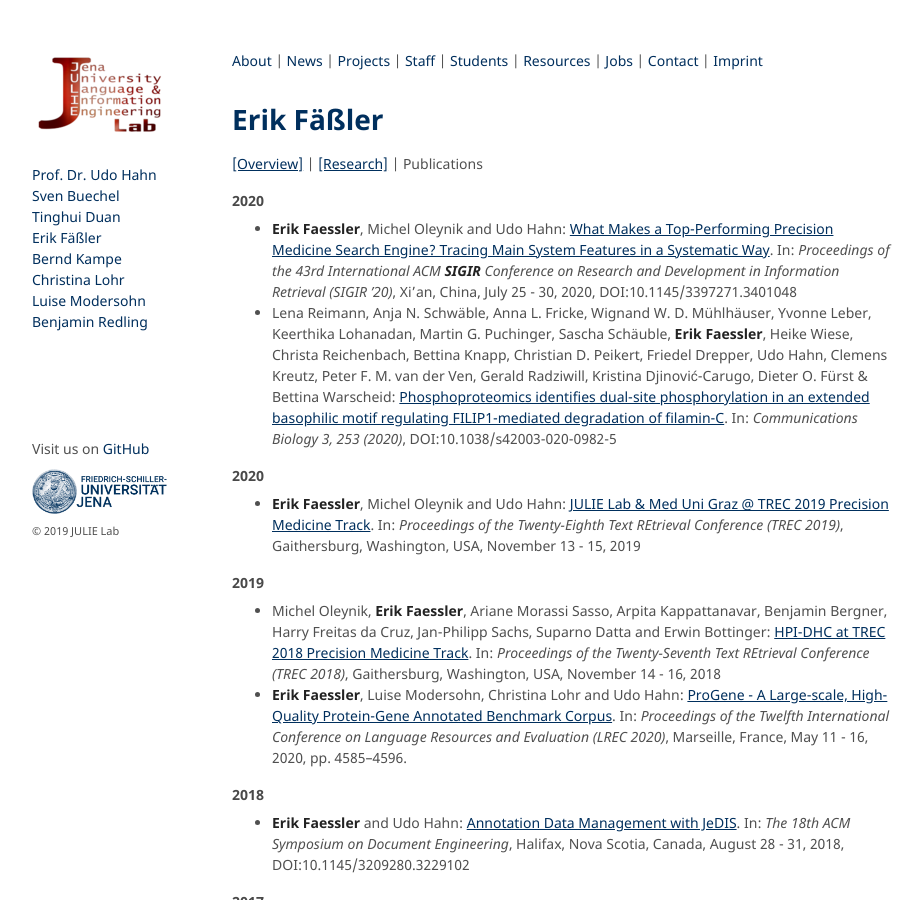
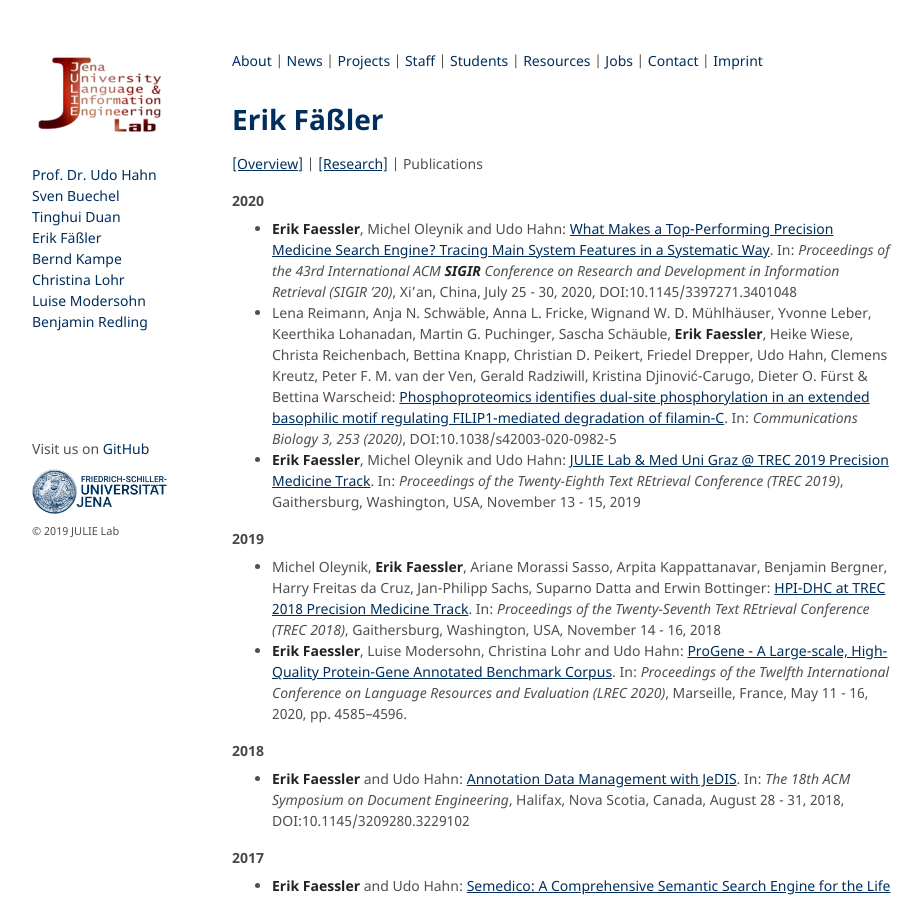
Before and after one commit to JULIELab/JULIELab.github.io, a Jekyll site: the page built from Staff/Faessler/publication.md, in a window 1280 px wide and 900 px high. Shown: the whole window, without its empty margins (178-1099 px from the left). Built offline with Jekyll 4.4.1, drawn with Linux system fonts in a browser that asks for light colours; our own code applies the rules of GitHub Pages for plain Markdown files.

Commit message:
Removed redundant year specification for publication list of Faessler

```diff
--- a/Staff/Faessler/publication.md
+++ b/Staff/Faessler/publication.md
@@ -11,8 +11,6 @@ Publications
 #### 2020
 * **Erik Faessler**, Michel Oleynik and Udo Hahn: [What Makes a Top-Performing Precision Medicine Search Engine? Tracing Main System Features in a Systematic Way](https://doi.org/10.1145/3397271.3401048). In: *Proceedings of the 43rd International ACM **SIGIR** Conference on Research and Development in Information Retrieval (SIGIR ’20)*, Xi'an, China, July 25 - 30, 2020, DOI:10.1145/3397271.3401048
 * Lena Reimann, Anja N. Schwäble, Anna L. Fricke, Wignand W. D. Mühlhäuser, Yvonne Leber, Keerthika Lohanadan, Martin G. Puchinger, Sascha Schäuble, **Erik Faessler**, Heike Wiese, Christa Reichenbach, Bettina Knapp, Christian D. Peikert, Friedel Drepper, Udo Hahn, Clemens Kreutz, Peter F. M. van der Ven, Gerald Radziwill, Kristina Djinović-Carugo, Dieter O. Fürst & Bettina Warscheid: [Phosphoproteomics identifies dual-site phosphorylation in an extended basophilic motif regulating FILIP1-mediated degradation of filamin-C](https://www.nature.com/articles/s42003-020-0982-5). In: *Communications Biology 3, 253 (2020)*, DOI:10.1038/s42003-020-0982-5
-
-#### 2020
 * **Erik Faessler**, Michel Oleynik and Udo Hahn: [JULIE Lab & Med Uni Graz @ TREC 2019 Precision Medicine Track](https://trec.nist.gov/pubs/trec28/papers/julie-mug.PM.pdf). In: *Proceedings of the Twenty-Eighth Text REtrieval Conference (TREC 2019)*, Gaithersburg, Washington, USA, November 13 - 15, 2019
 
 #### 2019
```
